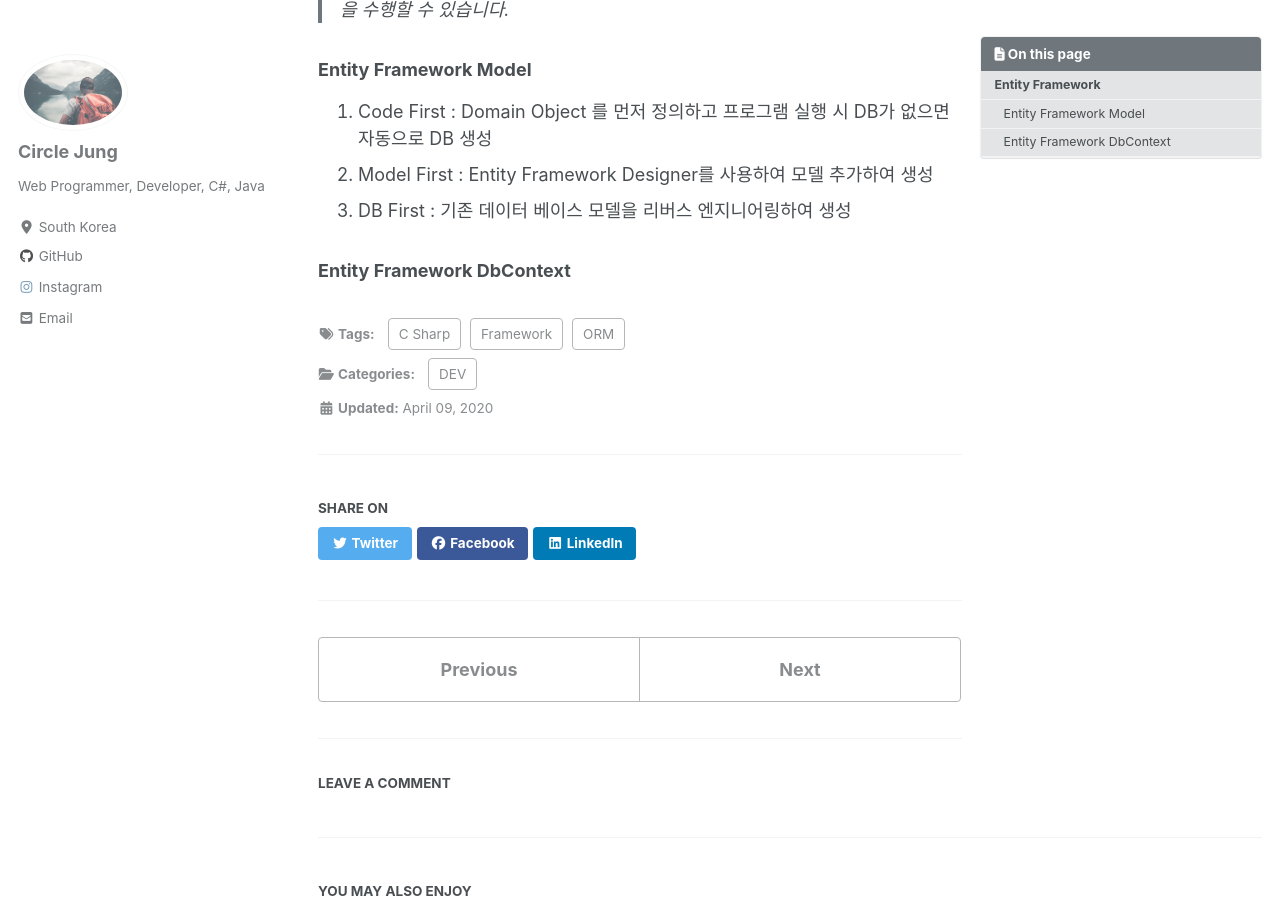
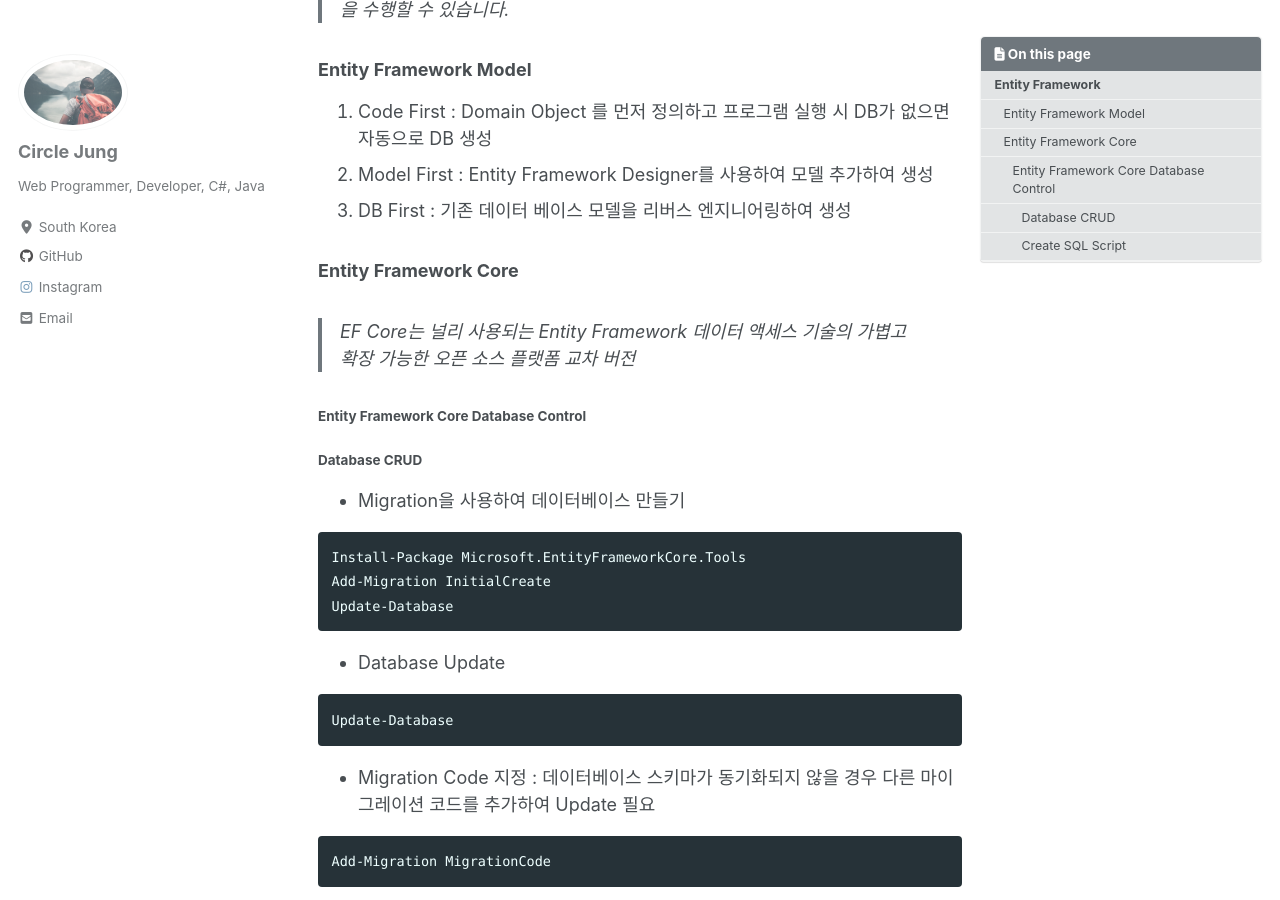
Before and after one commit to jwh0124/jwh0124.github.io, a Jekyll site: the page built from _posts/2020-04-09-entity_framework.md, in a window 1280 px wide and 900 px high, scrolled down 307 px. Built offline with Jekyll 4.4.1, drawn with Linux system fonts in a browser that asks for light colours; cached includes are drawn as plain includes; nearby versions of some CDN libraries; comment, search, counter and statistics services are not loaded; some of the changed text lies outside the part shown.

Commit message:
+ add ef database control

````diff
--- a/_posts/2020-04-09-entity_framework.md
+++ b/_posts/2020-04-09-entity_framework.md
@@ -24,4 +24,50 @@ last_modified_at: 2020-04-09T21:49:00
 2. Model First : Entity Framework Designer를 사용하여 모델 추가하여 생성
 3. DB First : 기존 데이터 베이스 모델을 리버스 엔지니어링하여 생성
 
-### Entity Framework DbContext ###
+### Entity Framework Core ###
+
+> EF Core는 널리 사용되는 Entity Framework 데이터 액세스 기술의 가볍고 확장 가능한 오픈 소스 플랫폼 교차 버전
+
+#### Entity Framework Core Database Control ####
+
+##### Database CRUD #####
+
+- Migration을 사용하여 데이터베이스 만들기
+
+```bash
+Install-Package Microsoft.EntityFrameworkCore.Tools
+Add-Migration InitialCreate
+Update-Database
+```
+
+- Database Update
+
+```bash
+Update-Database
+```
+
+- Migration Code 지정 : 데이터베이스 스키마가 동기화되지 않을 경우 다른 마이그레이션 코드를 추가하여 Update 필요
+
+```bash
+Add-Migration MigrationCode
+```
+
+- Migration Delete
+
+```bash
+Remove-Migration
+```
+
+- Migration Rollback
+
+```bash
+Update-Database MigrationCode
+```
+
+##### Create SQL Script #####
+
+- Debugging & Deploy 시 생성, Migration Code 별 From, to 사용으로 추가, 롤백 스크립트도 생성 가능
+
+```bash
+Script-Migration
+```
````
